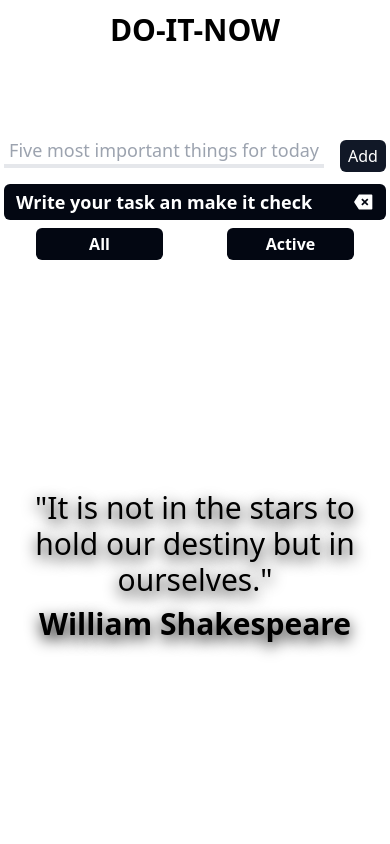
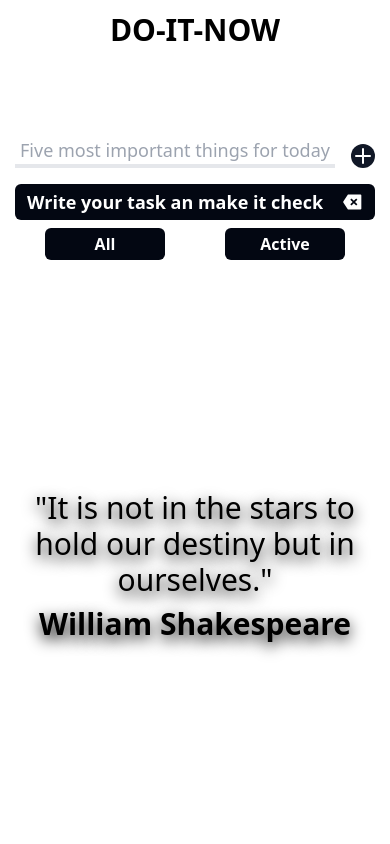
Before and after one commit to fantasyfuerte/DO-IT-PROJECT, a React (Vite) app: page / in a window 390 px wide. Shown: the top 844 px of the page. Built offline with nearby package versions, Linux system fonts and the light colour scheme.

Commit message:
Fixing last commits error in merge

```diff
--- a/src/ToDoApp/components/NewTaskForm.tsx
+++ b/src/ToDoApp/components/NewTaskForm.tsx
@@ -44,10 +44,10 @@ const NewTaskForm: React.FC<Props> = ({ dispatch, filter }) => {
         disabled={filter !== filters.ALL ? true : false}
       />
       <button
-        className="inline-block md:hidden px-2 py-1 text-white bg-gray-900 rounded-md ml-4"
+        className="inline-block md:hidden text-white bg-gray-900 rounded-full ml-4"
         onClick={handlePress}
       >
-        Add
+       <PlusIcon/>
       </button>
     </div>
   );
```
